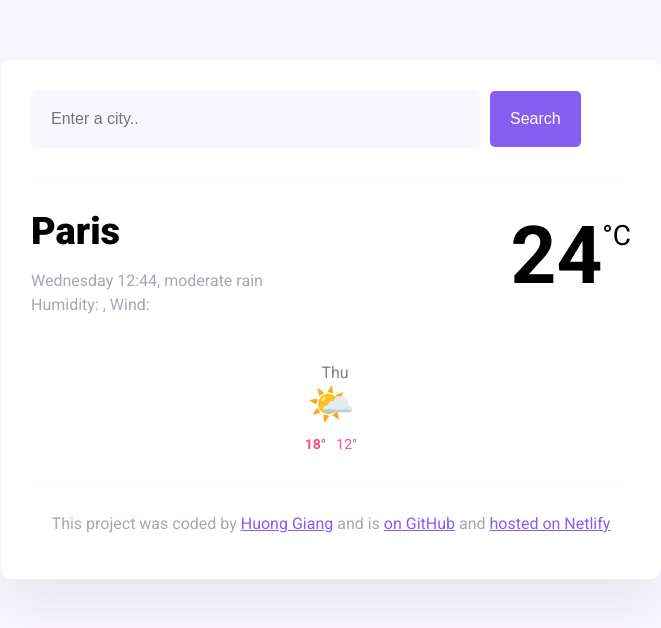
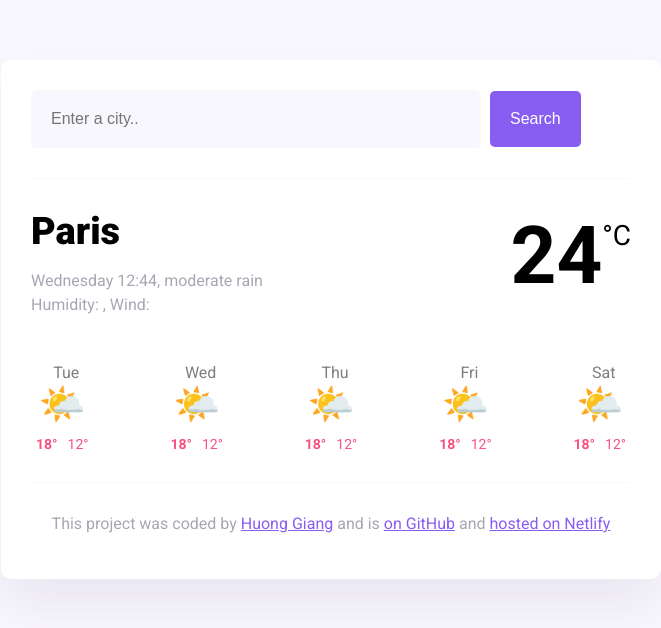
Before and after one commit to sandraluong/shecodes-weather-app, a plain HTML site: page index.html in a window 1280 px wide. Shown: the whole page, without its empty margins (309-970 px from the left). Drawn offline with nearby package versions, Linux system fonts and the light colour scheme.

Commit message:
injected the forecast HTML from JS

```diff
--- a/index.html
+++ b/index.html
@@ -44,21 +44,7 @@
             ><span class="current-temperature-unit">°C</span>
           </div>
         </div>
-        <div class="weather-forecast">
-          <div class="row">
-            <div class="col-2">
-              <div class="weather-forecast-date">Thu</div>
-              <div class="weather-forecast-icon">🌤️</div>
-              <div class="weather-forecast-temperatures">
-                <span class="weather-forecast-temperature">
-                  <strong>18°</strong>
-                </span>
-                <span class="weather-forecast-temperature">12°</span>
-              </div>
-
-            </div>
-          </div>
-        </div>
+        <div class="weather-forecast" id="forecast"></div>
       </main>
 
     <footer>
--- a/src/script.js
+++ b/src/script.js
@@ -27,6 +27,31 @@ function search(event) {
   let apiUrl = `https://api.shecodes.io/weather/v1/current?query=${city}&key=${apiKey}&units=metric`;
 
   axios.get(apiUrl).then(displayTemperature);
+}
+
+function displayForecast() {
+  let days = ["Tue", "Wed", "Thu", "Fri", "Sat"];
+  let forecastHtml = "";
+
+  days.forEach(function (day) {
+    forecastHtml =
+      forecastHtml +
+      `
+           <div class="weather-forecast-day">
+              <div class="weather-forecast-date">${day}</div>
+              <div class="weather-forecast-icon">🌤️</div>
+              <div class="weather-forecast-temperatures">
+                <span class="weather-forecast-temperature">
+                  <strong>18°</strong>
+                </span>
+                <span class="weather-forecast-temperature">12°</span>
+              </div>
+          </div>
+          `;
+  });
+
+  let forecastElement = document.querySelector("#forecast");
+  forecastElement.innerHTML = forecastHtml;
 }
 
 function formatDate(date) {
@@ -63,3 +88,4 @@ let currentDateELement = document.querySelector("#current-date");
 let currentDate = new Date();
 
 currentDateELement.innerHTML = formatDate(currentDate);
+displayForecast();
--- a/src/styles.css
+++ b/src/styles.css
@@ -93,6 +93,8 @@ main {
 .weather-forecast {
   margin-top: 30px;
   text-align: center;
+  display: flex;
+  justify-content: space-between;
 }
 .weather-forecast-date {
   font-size: 16px;
```
